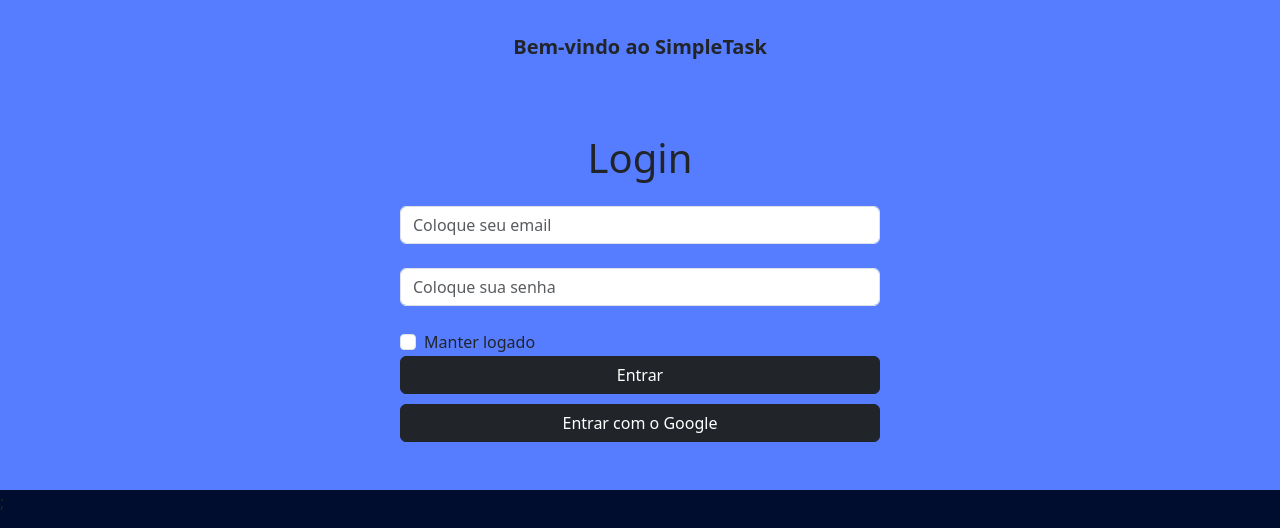
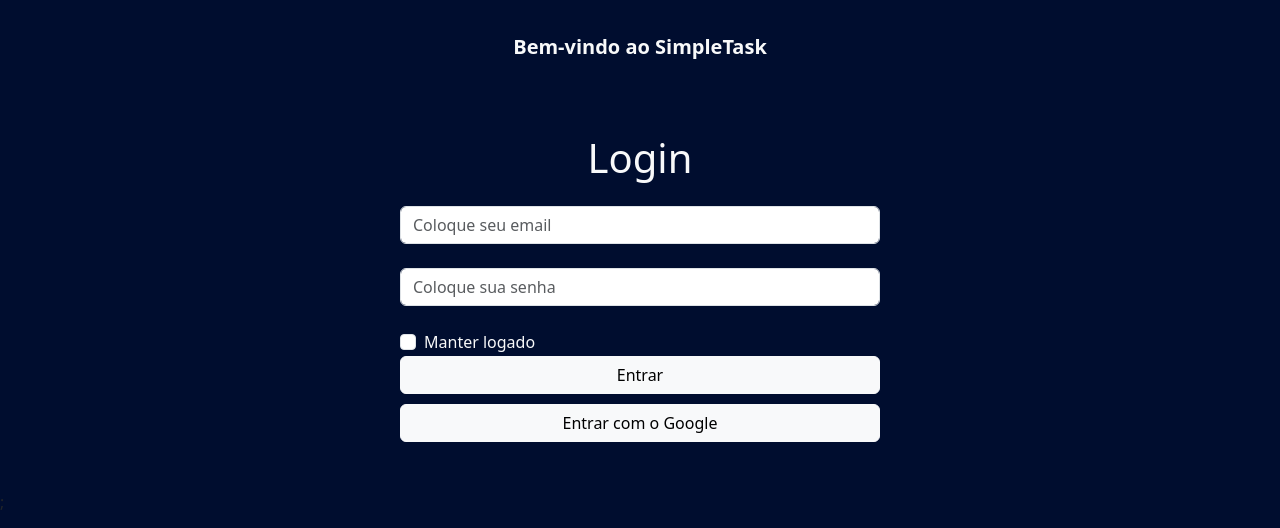
Before and after one commit to tgo-mas/SimpleTask, a Next.js app: page /auth/login in a window 1280 px wide. Shown: the top 528 px of the page. Built offline with nearby package versions, Linux system fonts and the light colour scheme; no server answers.

Commit message:
ultimos detalhes visuais

```diff
--- a/components/auth/SignIn.jsx
+++ b/components/auth/SignIn.jsx
@@ -49,7 +49,7 @@
     return (
         <Container className={style.signInContainer + " m-4"}>
             <Form onSubmit={signIn} className="m-4">
-                <h1 className="m-4 text-center">Login</h1>
+                <h1 className="m-4 text-center text-light">Login</h1>
                 <Form.Control
                     type="email"
                     placeholder='Coloque seu email'
@@ -65,13 +65,14 @@
                     className="mt-4 mb-4"
                 ></Form.Control>
                 <Form.Check
+                    className="text-light"
                     type="checkbox"
                     label="Manter logado"
                     checked={manterLogado}
                     onChange={() => setManterLogado(!manterLogado)}
                 />
-                <Button type="submit" variant="dark" >Entrar</Button>
-                <Button variant="dark" onClick={signInWithGoogle} className={`custom-google-button ${style.customGoogleButton}`}>Entrar com o Google</Button>
+                <Button type="submit" variant="light" >Entrar</Button>
+                <Button variant="light" onClick={signInWithGoogle} className={`custom-google-button ${style.customGoogleButton}`}>Entrar com o Google</Button>
             </Form>
         </Container>
     );
--- a/components/auth/SignUp.jsx
+++ b/components/auth/SignUp.jsx
@@ -33,7 +33,7 @@
   return (
     <Container className={style.signInContainer + " m-4"}>
         <Form onSubmit={signUp} className="m-4">
-            <h1 className="m-4 text-center">Criar Conta</h1>
+            <h1 className="m-4 text-center text-light">Criar Conta</h1>
             <Form.Control
                 type="email"
                 placeholder='Coloque seu email'
@@ -47,8 +47,8 @@
                 onChange={(e) => setSenha(e.target.value)}
                 className="mt-4 mb-4"
             ></Form.Control>
-            <Button type="submit" variant="dark" >Criar</Button>
-            <Button variant="dark" onClick={signUpWithGoogle} className={`custom-google-button ${style.customGoogleButton}`}>Criar conta com o Google</Button>
+            <Button type="submit" variant="light" >Criar</Button>
+            <Button variant="light" onClick={signUpWithGoogle} className={`custom-google-button ${style.customGoogleButton}`}>Criar conta com o Google</Button>
         </Form>
 
     </Container>
--- a/pages/auth/cadastro.jsx
+++ b/pages/auth/cadastro.jsx
@@ -5,7 +5,7 @@
     return(
         <div className="App">
             <div className="App-logo">
-                <span className="lead">Bem-vindo ao SimpleTask</span>
+                <span className="lead text-light">Bem-vindo ao SimpleTask</span>
             </div>
             <SignUp />
             <AuthDetails />
--- a/pages/auth/login.jsx
+++ b/pages/auth/login.jsx
@@ -5,7 +5,7 @@
     return (
         <div className="App">
             <div className="App-logo">
-                <span className="lead">Bem-vindo ao SimpleTask</span>
+                <span className="lead text-light">Bem-vindo ao SimpleTask</span>
             </div>
             <SignIn />
             <AuthDetails />
--- a/pages/style.css
+++ b/pages/style.css
@@ -12,7 +12,6 @@
     align-items: center;
     flex-direction: column;
     justify-content: space-evenly;
-    background-color: #567dff;
     padding-top: 2em;
 }
 
@@ -75,4 +74,9 @@
         margin: 0;
         margin-bottom: 1em;
     }
+
+    article{
+        flex-direction: column;
+        gap: 2em;
+    }
 }
```
